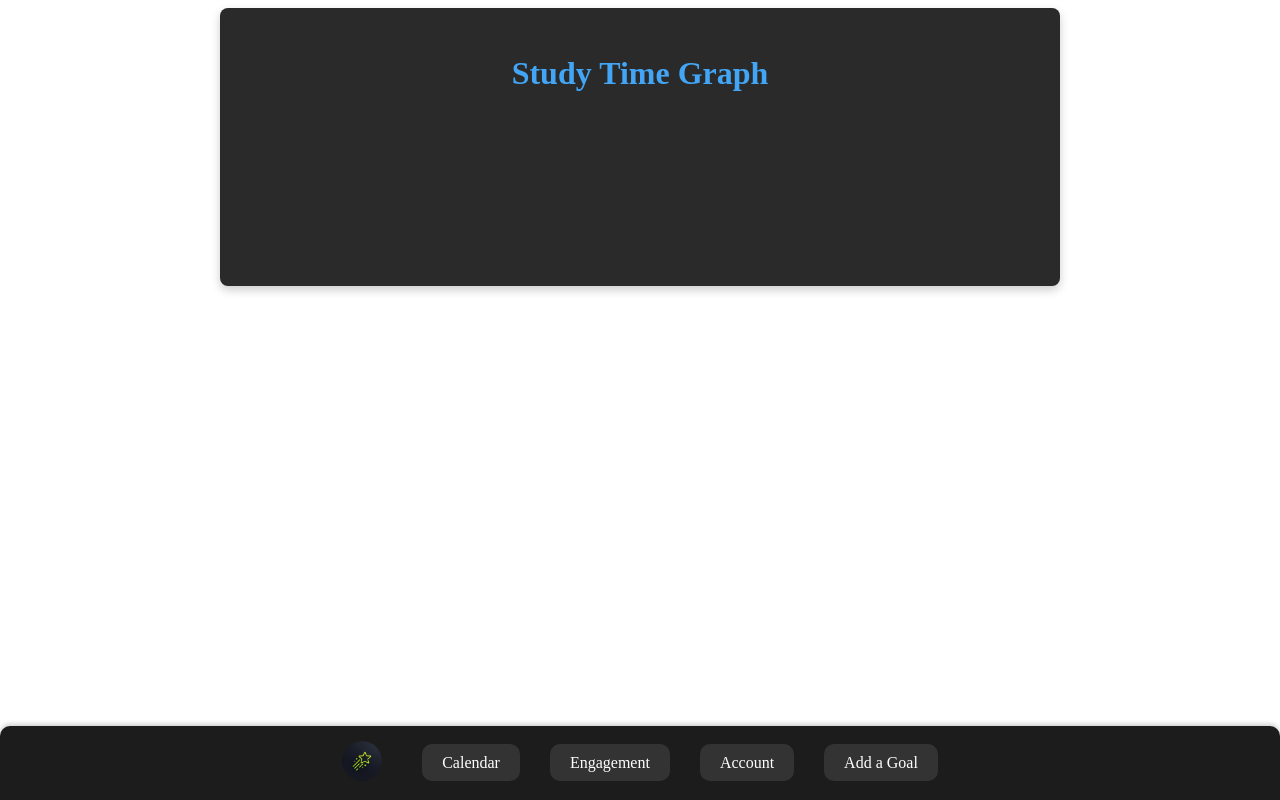
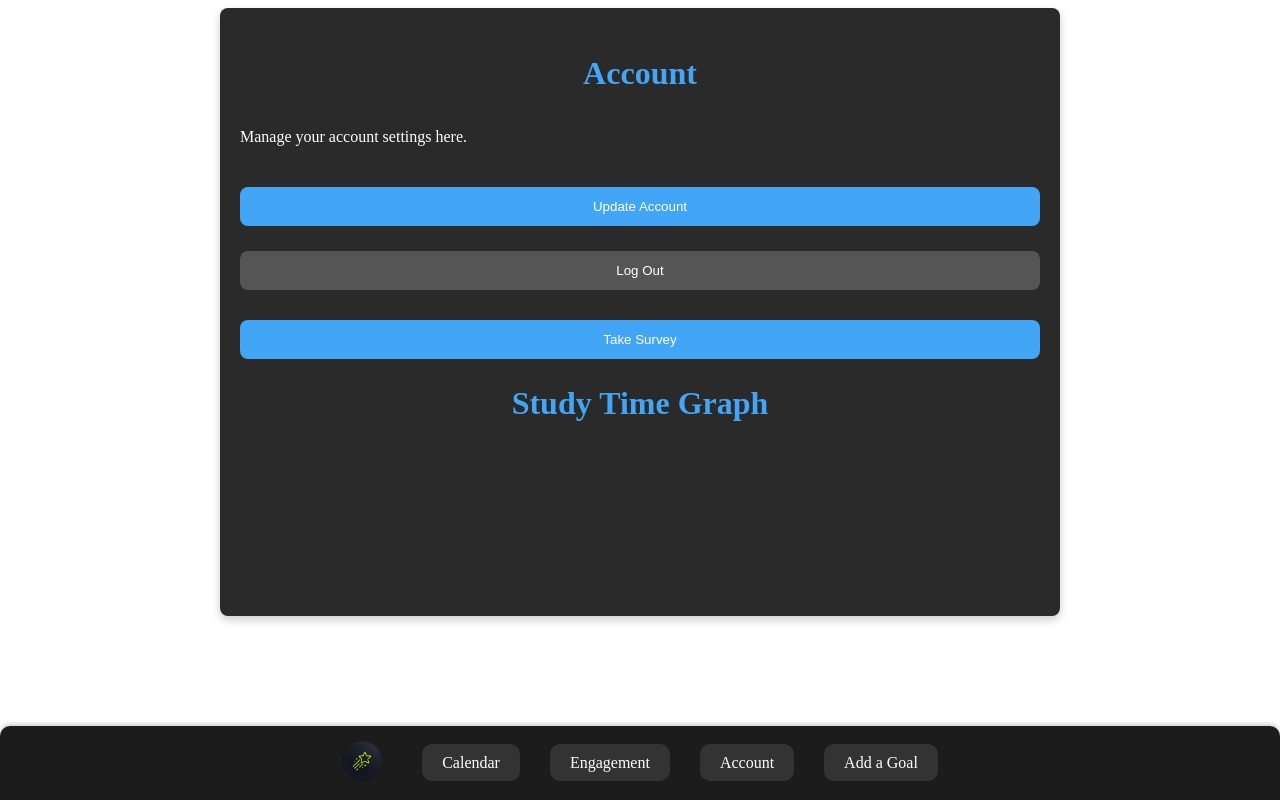
Before and after one commit to AlenQuirozEngel/DreamChaser, a React (Vite) app: page /account in a window 1280 px wide. Built offline with nearby package versions, Linux system fonts and the light colour scheme.

Commit message:
fix account

```diff
--- a/src/pages/Account.jsx
+++ b/src/pages/Account.jsx
@@ -1,10 +1,33 @@
-import React from 'react';
+import React, { useState } from 'react';
+import Survey from '../components/Survey';
 import StudyTimeGraph from '../components/temp';
-import './Account.css'; // Keep this if you want to maintain the styling
+import './Account.css';
 
 const Account = () => {
+  const [showSurvey, setShowSurvey] = useState(false);
+
+  const handleShowSurvey = () => {
+    setShowSurvey(true);
+  };
+
+  const handleSurveyComplete = () => {
+    setShowSurvey(false);
+  };
+
   return (
     <div className="page-container">
+      <h2 className="page-title">Account</h2>
+      <div className="account-content">
+        <p>Manage your account settings here.</p>
+        <button className="primary-btn">Update Account</button>
+        <button className="secondary-btn">Log Out</button>
+        <button className="take-survey-btn" onClick={handleShowSurvey}>
+          Take Survey
+        </button>
+      </div>
+
+      {showSurvey && <Survey onSurveyComplete={handleSurveyComplete} />}
+
       <h2 className="page-title">Study Time Graph</h2>
       <StudyTimeGraph />
     </div>
```
